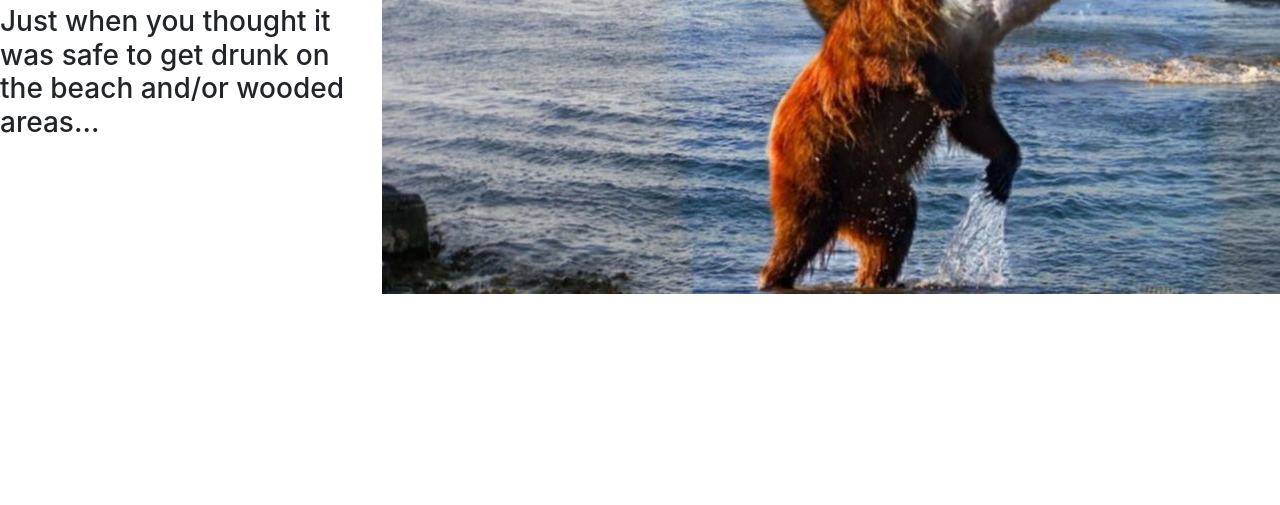
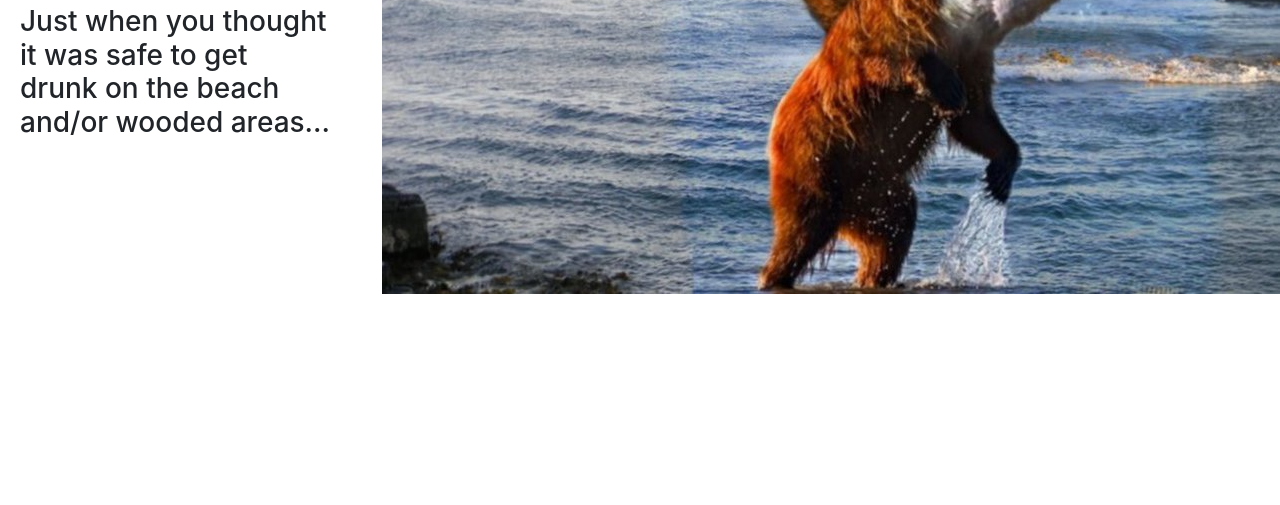
Before and after one commit to kuiro5/bearshark, a plain HTML site: page index.html in a window 1280 px wide. Shown: the part 295-800 px from the top of the page. Drawn offline with nearby package versions, Linux system fonts and the light colour scheme.

Commit message:
Padding around hero text

```diff
--- a/index.html
+++ b/index.html
@@ -31,7 +31,7 @@
       </div>
     </nav>
     <div class="row align-items-center justify-content-center">
-      <div class="col">
+      <div class="col hero-text">
         <h1>Bearshark</h1>
         <h3>/ber SHärk/ noun</h3>
         <h3>Just when you thought it was safe to get drunk on the beach and/or wooded areas…</h3>
--- a/styles.css
+++ b/styles.css
@@ -0,0 +1,3 @@
+.hero-text {
+  margin: 0 20px;
+}
```
